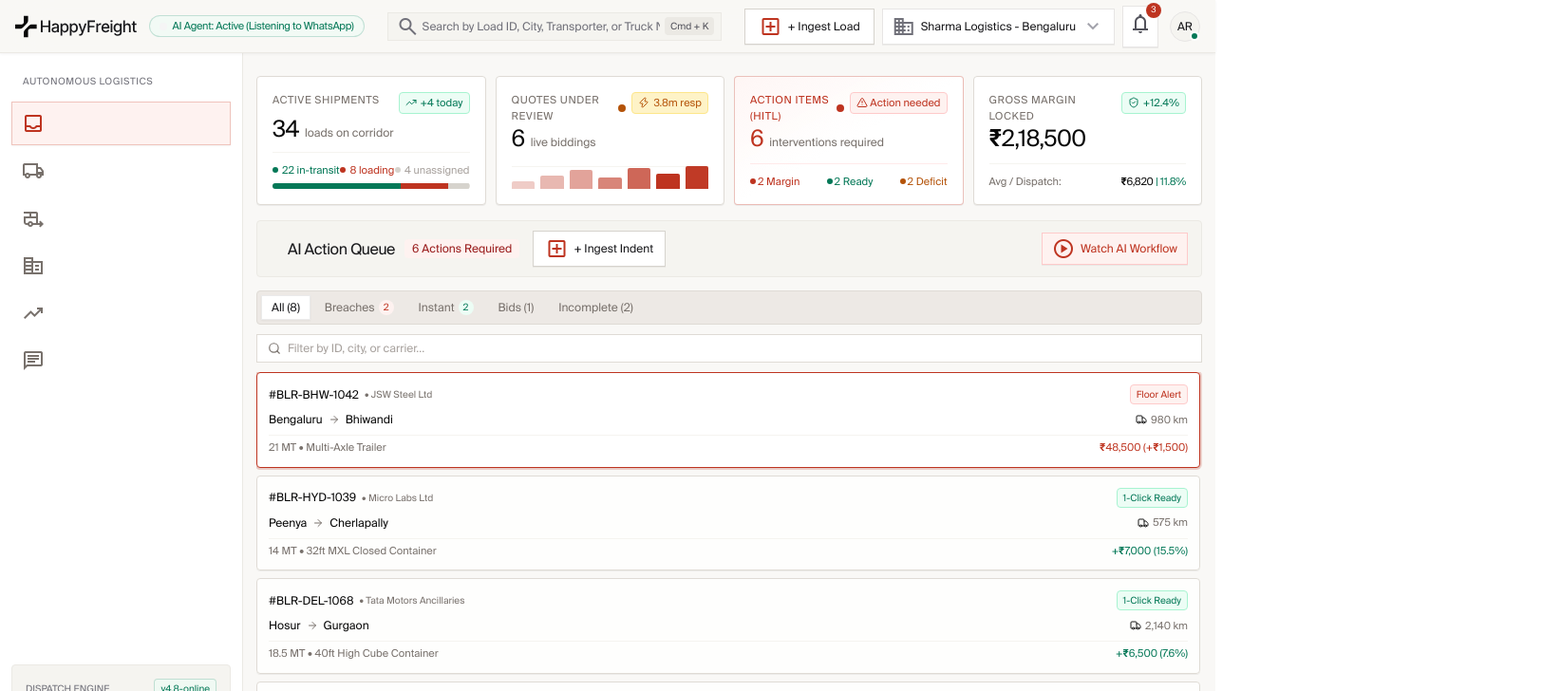
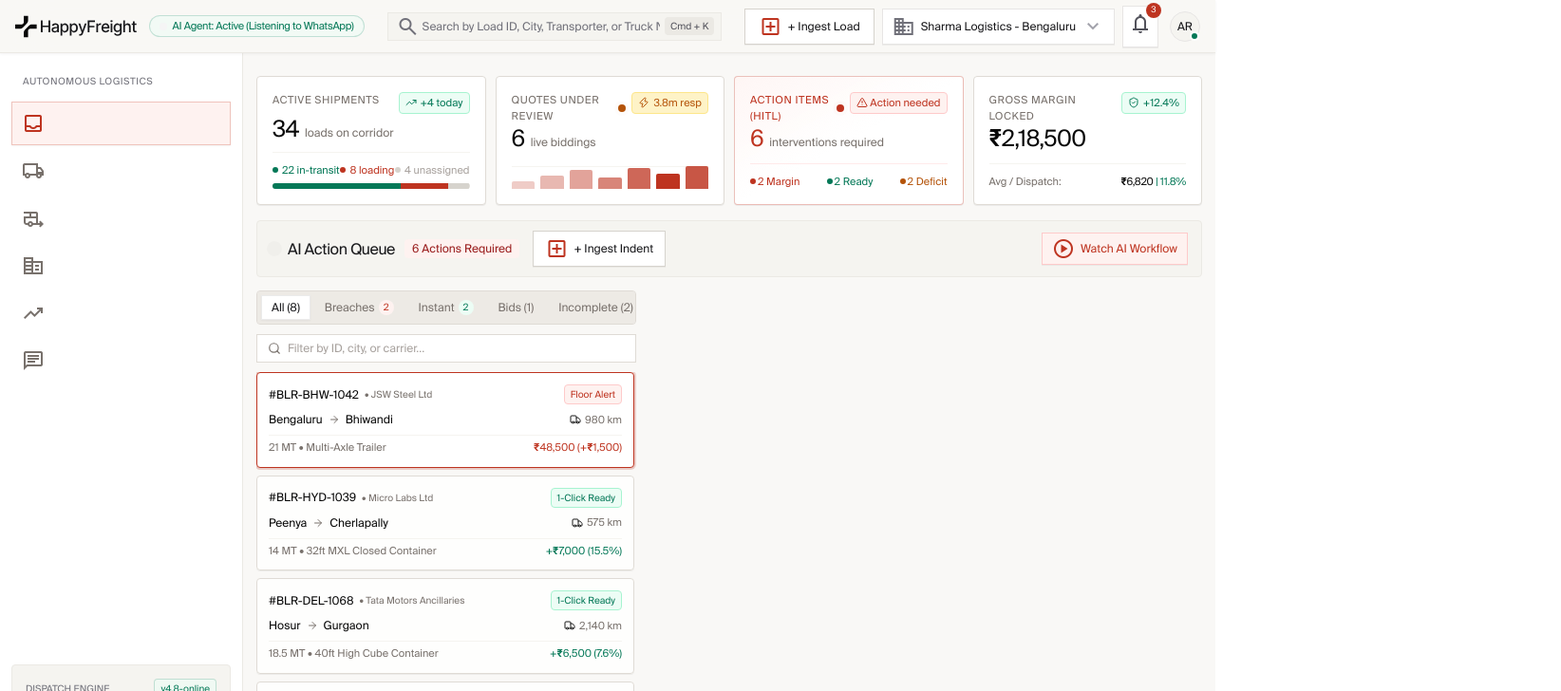
Before and after one commit to AKSHAYRAM2003/fright_broker---agent-harness, a Next.js app in the folder fright-web/: page /dashboard in a window 1280 px wide. Shown: the top 728 px of the page at 95% size, 1644 px wide, since content can reach past the window. Built offline with nearby package versions, Linux system fonts and the light colour scheme; a web font is replaced by a local one.

Commit message:
fix(queue): enforce unbreakable side-by-side master-detail layout via explicit CSS media queries, eliminate empty right space and prevent stacking

```diff
--- a/fright-web/src/app/globals.css
+++ b/fright-web/src/app/globals.css
@@ -1043,3 +1043,85 @@ img[data-nimg="fill"] {
 .animate-fadeIn {
   animation: fadeInSmooth 200ms cubic-bezier(0.16, 1, 0.3, 1) forwards;
 }
+
+/* ========================================================= */
+/* BULLETPROOF OPERATIONS QUEUE MASTER-DETAIL SPLIT PANE     */
+/* Strictly side-by-side from md (768px) and tablet to xxl  */
+/* ========================================================= */
+.queue-master-detail-row {
+  display: flex;
+  flex-direction: column;
+  align-items: flex-start;
+  gap: 1rem;
+  width: 100%;
+}
+
+@media (min-width: 768px) {
+  .queue-master-detail-row {
+    flex-direction: row !important;
+  }
+}
+
+.queue-left-list-col {
+  width: 100%;
+  display: flex;
+  flex-direction: column;
+  gap: 0.625rem;
+  transition: all 0.2s ease;
+}
+
+@media (min-width: 768px) {
+  .queue-left-list-col {
+    width: 320px !important;
+    min-width: 320px !important;
+    max-width: 320px !important;
+    flex-shrink: 0 !important;
+  }
+}
+
+@media (min-width: 1024px) {
+  .queue-left-list-col {
+    width: 360px !important;
+    min-width: 360px !important;
+    max-width: 360px !important;
+  }
+}
+
+@media (min-width: 1280px) {
+  .queue-left-list-col {
+    width: 400px !important;
+    min-width: 400px !important;
+    max-width: 400px !important;
+  }
+}
+
+.queue-right-detail-col {
+  width: 100%;
+  display: flex;
+  flex-direction: column;
+  gap: 0.75rem;
+  min-width: 0;
+  transition: all 0.2s ease;
+}
+
+@media (min-width: 768px) {
+  .queue-right-detail-col {
+    flex: 1 1 0% !important;
+    width: auto !important;
+    display: flex !important;
+  }
+}
+
+/* Mobile-only (< 768px) visibility toggle */
+@media (max-width: 767.98px) {
+  .queue-mobile-hide-when-detail-open {
+    display: none !important;
+  }
+  .queue-mobile-hidden-default {
+    display: none !important;
+  }
+  .queue-mobile-show-when-detail-open {
+    display: flex !important;
+    width: 100% !important;
+  }
+}
--- a/fright-web/src/components/dashboard/ActionQueueSection.tsx
+++ b/fright-web/src/components/dashboard/ActionQueueSection.tsx
@@ -159,18 +159,14 @@ export const ActionQueueSection: React.FC<ActionQueueSectionProps> = ({
         </div>
       </div>
 
-      {/* MASTER-DETAIL WORKSPACE CONTAINER: STRICTLY SIDE-BY-SIDE FROM MD TO 2XL */}
-      <div className="flex flex-col md:flex-row items-start gap-3.5 sm:gap-4 w-full">
+      {/* MASTER-DETAIL WORKSPACE CONTAINER: STRICTLY SIDE-BY-SIDE FROM MD (768PX) TO 2XL */}
+      <div className="queue-master-detail-row">
         {/* ========================================================= */}
         {/* LEFT COLUMN: Master List of Small Scannable Cards         */}
         {/* Fixed compact width on md/tablet through 2xl              */}
         {/* On mobile (<md), full width when !mobileDetailOpen        */}
         {/* ========================================================= */}
-        <div
-          className={`${
-            mobileDetailOpen ? "hidden md:flex" : "flex"
-          } w-full md:w-[310px] lg:w-[350px] xl:w-[390px] 2xl:w-[420px] md:shrink-0 flex-col gap-2.5 transition-all`}
-        >
+        <div className={`queue-left-list-col ${mobileDetailOpen ? "queue-mobile-hide-when-detail-open" : ""}`}>
           {/* Filter Pills */}
           <div className="flex items-center gap-1 bg-[#eae7e1]/80 p-1 rounded-xl border border-[#dfdbd5] font-sans text-xs overflow-x-auto no-scrollbar">
             <button
@@ -406,15 +402,17 @@ export const ActionQueueSection: React.FC<ActionQueueSectionProps> = ({
 
         {/* ========================================================= */}
         {/* RIGHT COLUMN: Full Detail & Decision Surface              */}
-        {/* Strictly side-by-side from md to 2xl, fills remaining     */}
-        {/* On mobile (<md), transitions smoothly from right to left  */}
+        {/* Strictly side-by-side on all screens >= md (768px)        */}
+        {/* On mobile (<md), transitions in when a card is tapped     */}
         {/* ========================================================= */}
         <div
-          className={`${
-            mobileDetailOpen ? "flex animate-slideInRight" : "hidden md:flex"
-          } flex-1 min-w-0 w-full flex-col gap-3 transition-all`}
+          className={`queue-right-detail-col ${
+            mobileDetailOpen
+              ? "queue-mobile-show-when-detail-open animate-slideInRight"
+              : "queue-mobile-hidden-default"
+          }`}
         >
-          {/* Mobile-Only Top Navigation Bar (Close / Back to Queue) */}
+          {/* Mobile-Only (<md) Top Navigation Bar (Close / Back to Queue) */}
           <div className="md:hidden flex items-center justify-between bg-white border border-[#dfdbd5] px-3.5 py-2.5 rounded-xl shadow-xs sticky top-[68px] z-20 backdrop-blur">
             <button
               type="button"
@@ -885,7 +883,7 @@ export const ActionQueueSection: React.FC<ActionQueueSectionProps> = ({
               </div>
             </div>
 
-            {/* Mobile-Only Bottom Return to Queue Button */}
+            {/* Mobile-Only (<md) Bottom Return to Queue Button */}
             <button
               type="button"
               onClick={() => setMobileDetailOpen(false)}
```
